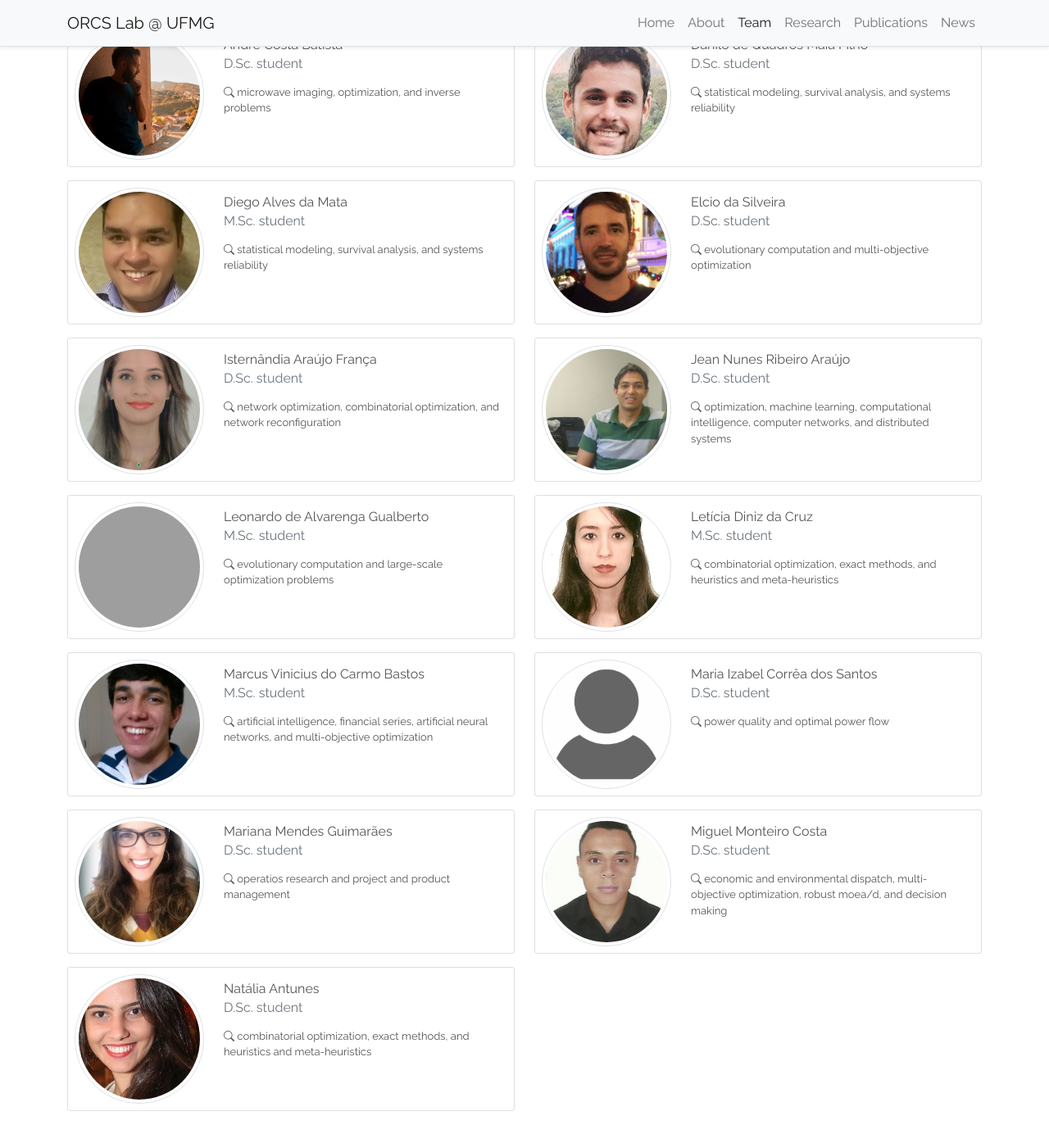
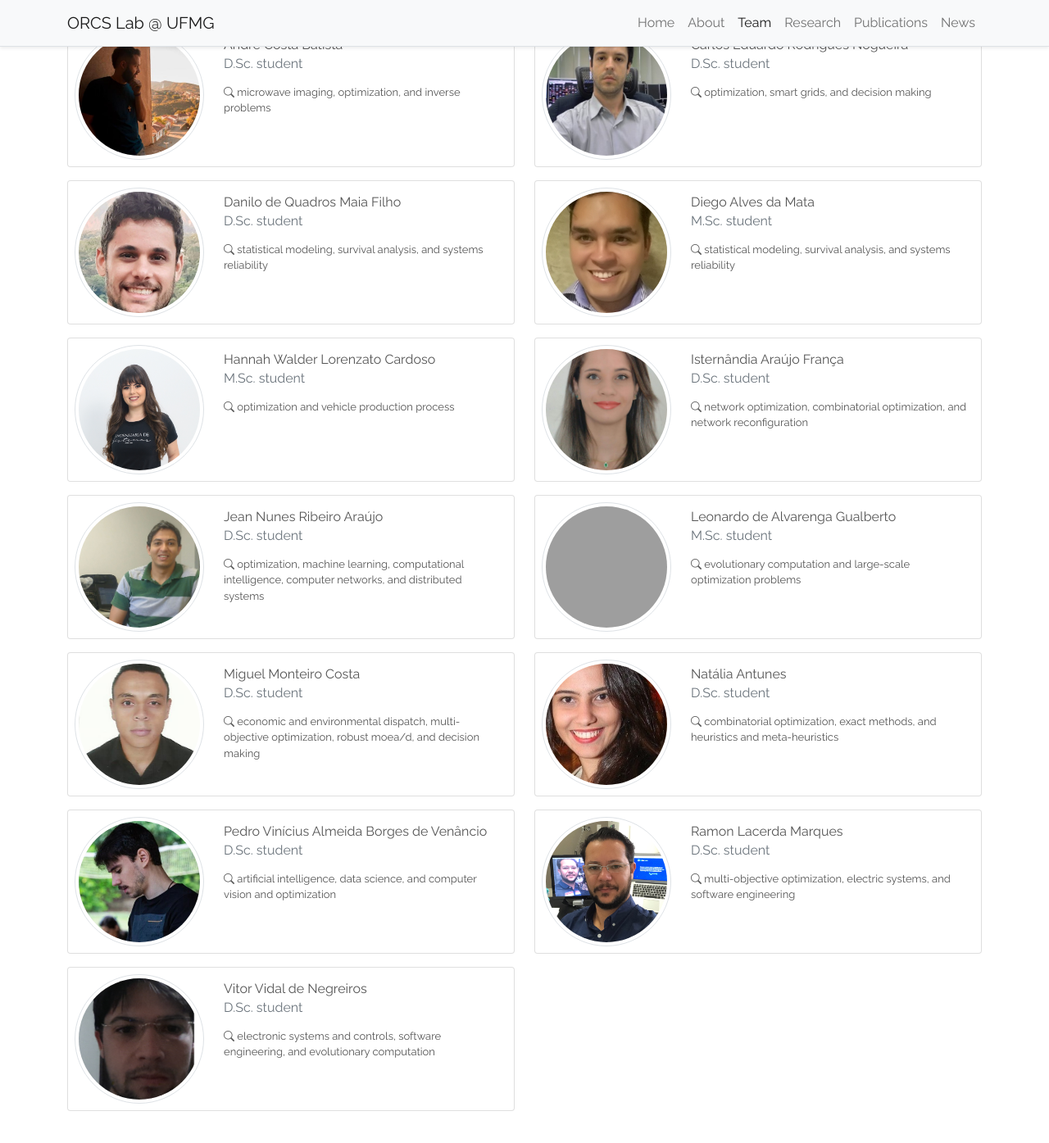
Before and after one commit to orcslab/orcslab.github.io, a Jekyll site: the page built from team.html, in a window 1280 px wide and 1400 px high, scrolled down 672 px. Shown: the top 1395 px of the window at 82% size. Built offline with Jekyll 4.4.1, drawn with Linux system fonts in a browser that asks for light colours; nearby versions of some CDN libraries; some of the changed text lies outside the part shown; grey boxes are pictures that could not be loaded.

Commit message:
Researchers and alumni update

```diff
--- a/_data/team_alumni.yml
+++ b/_data/team_alumni.yml
@@ -57,3 +57,28 @@
   position: M.Sc. student
   year: 2021
   photo: victor-ruela.gif
+
+- name: Elcio da Silveira
+  position: D.Sc. student
+  year: 2020
+  photo: elcio-silveira.gif
+
+- name: Letícia Diniz da Cruz
+  position: M.Sc. student
+  year: 2020
+  photo: leticia-cruz.gif
+
+- name: Maria Izabel Corrêa dos Santos
+  position: D.Sc. student
+  year: 2020
+  photo:
+
+- name: Marcus Vinicius do Carmo Bastos
+  position: M.Sc. student
+  year: 2020
+  photo: marcus-bastos.gif
+
+- name: Mariana Mendes Guimarães
+  position: D.Sc. student
+  year: 2022
+  photo: mariana-guimaraes.gif
--- a/_data/team_researchers.yml
+++ b/_data/team_researchers.yml
@@ -2,6 +2,11 @@
   role: D.Sc. student
   photo: andre-batista.jpg
   research_interests: Microwave Imaging, Optimization, Inverse Problems
+
+- name: Carlos Eduardo Rodrigues Nogueira
+  role: D.Sc. student
+  photo: carlos-nogueira.gif
+  research_interests: Optimization, Smart Grids, Decision Making
 
 - name: Jean Nunes Ribeiro Araújo
   role: D.Sc. student
@@ -18,10 +23,10 @@
   photo: diego-mata.gif
   research_interests: Statistical modeling, survival analysis, systems reliability
 
-- name: Elcio da Silveira
-  role: D.Sc. student
-  photo: elcio-silveira.gif
-  research_interests: Evolutionary computation, multi-objective optimization
+- name: Hannah Walder Lorenzato Cardoso
+  role: M.Sc. student
+  photo: hannah-cardoso.gif
+  research_interests: Optimization, vehicle production process
 
 - name: Isternândia Araújo França
   role: D.Sc. student
@@ -33,26 +38,6 @@
   photo: leonardo-gualberto.gif
   research_interests: Evolutionary computation, large-scale optimization problems
 
-- name: Letícia Diniz da Cruz
-  role: M.Sc. student
-  photo: leticia-cruz.gif
-  research_interests: Combinatorial optimization, exact methods, heuristics and meta-heuristics
-
-- name: Marcus Vinicius do Carmo Bastos
-  role: M.Sc. student
-  photo: marcus-bastos.gif
-  research_interests: Artificial intelligence, financial series, artificial neural networks, multi-objective optimization
-
-- name: Maria Izabel Corrêa dos Santos
-  role: D.Sc. student
-  photo:
-  research_interests: Power quality, optimal power flow
-
-- name: Mariana Mendes Guimarães
-  role: D.Sc. student
-  photo: mariana-guimaraes.gif
-  research_interests: Operatios Research, project and product management
-
 - name: Miguel Monteiro Costa
   role: D.Sc. student
   photo: miguel-monteiro.gif
@@ -62,3 +47,18 @@
   role: D.Sc. student
   photo: natalia-antunes.gif
   research_interests: Combinatorial optimization, exact methods, heuristics and meta-heuristics
+
+- name: Pedro Vinícius Almeida Borges de Venâncio
+  role: D.Sc. student
+  photo: pedro-vinicius.jpeg
+  research_interests: Artificial intelligence, data science, computer vision and optimization
+
+- name: Ramon Lacerda Marques
+  role: D.Sc. student
+  photo: ramon-lacerda.gif
+  research_interests: Multi-objective optimization, electric systems, software engineering
+
+- name: Vitor Vidal de Negreiros
+  role: D.Sc. student
+  photo: vitor-vidal.gif
+  research_interests: Electronic systems and controls, software engineering, evolutionary computation
```
Also changed, not shown: assets/images/team/carlos-nogueira.gif (added), assets/images/team/hannah-cardoso.gif (added), assets/images/team/pedro-vinicius.jpeg (added), assets/images/team/ramon-lacerda.gif (added), assets/images/team/vitor-vidal.gif (added).
